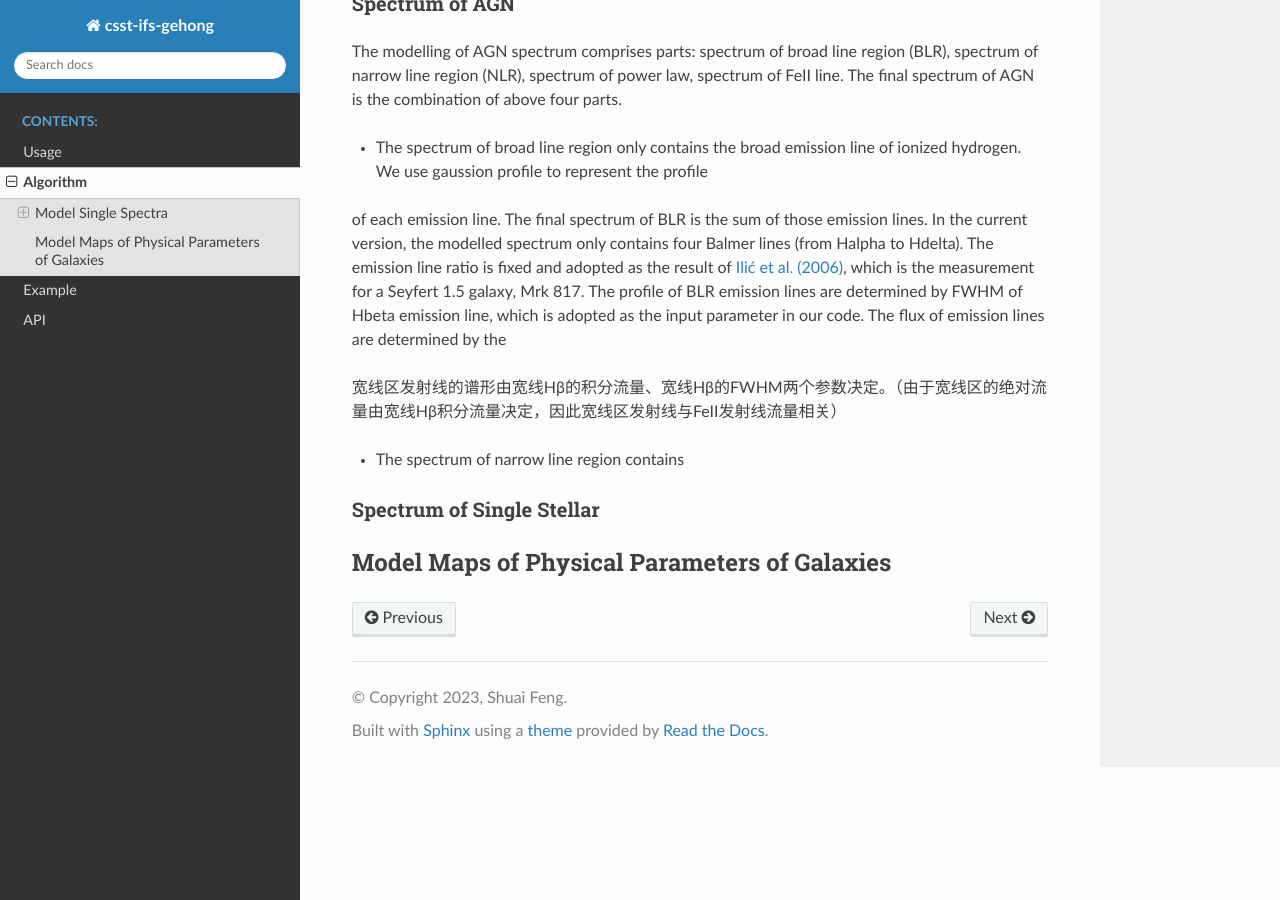
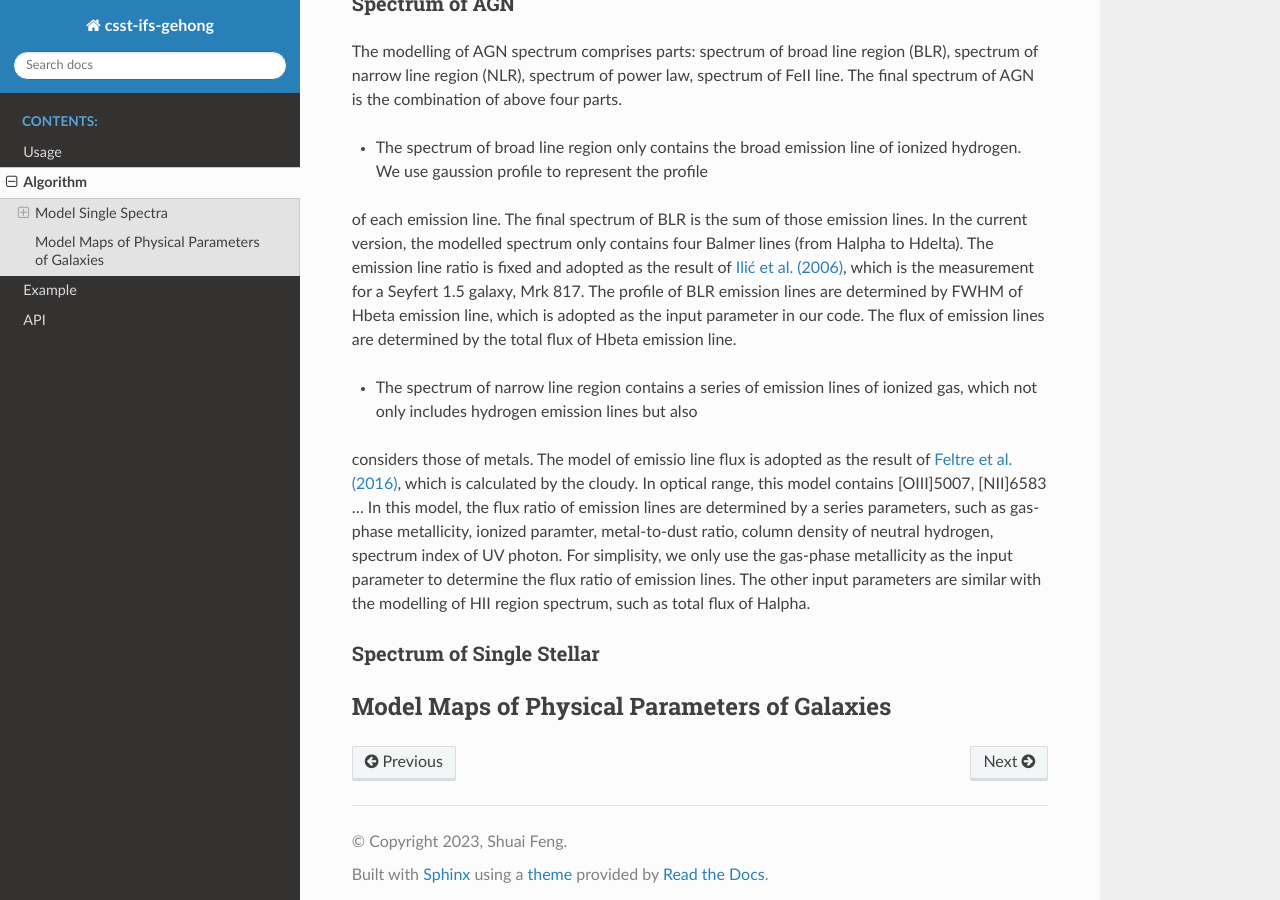
Before and after one commit to fengshuai0210/csst-ifs-gehong, a Sphinx documentation site: the page built from docs/source/algorithm.rst, in a window 1280 px wide and 900 px high, scrolled down 494 px. Built offline with Sphinx 7.4.7 and the Read the Docs theme 2.0.0, drawn with Linux system fonts in a browser that asks for light colours.

Commit message:
Update algorithm.rst

```diff
--- a/docs/source/algorithm.rst
+++ b/docs/source/algorithm.rst
@@ -27,11 +27,15 @@ of each emission line. The final spectrum of BLR is the sum of those emission li
 four Balmer lines (from Halpha to Hdelta). The emission line ratio is fixed and adopted as the result of
 `Ilić et al. (2006) <https://ui.adsabs.harvard.edu/abs/2006MNRAS.371.1610I/abstract>`_, which is the measurement for a Seyfert 1.5 galaxy, Mrk 817.
 The profile of BLR emission lines are determined by FWHM of Hbeta emission line, which is adopted as the input parameter in our code. The flux of
-emission lines are determined by the
+emission lines are determined by the total flux of Hbeta emission line.
 
-宽线区发射线的谱形由宽线Hβ的积分流量、宽线Hβ的FWHM两个参数决定。（由于宽线区的绝对流量由宽线Hβ积分流量决定，因此宽线区发射线与FeII发射线流量相关）
-
-* The spectrum of narrow line region contains
+* The spectrum of narrow line region contains a series of emission lines of ionized gas, which not only includes hydrogen emission lines but also
+considers those of metals. The model of emissio line flux is adopted as the result of
+`Feltre et al. (2016) <https://ui.adsabs.harvard.edu/abs/2016MNRAS.456.3354F/abstract>`_, which is calculated by the cloudy. In optical range, this
+model contains [OIII]5007, [NII]6583 ... In this model, the flux ratio of emission lines are determined by a series parameters, such as gas-phase metallicity,
+ionized paramter, metal-to-dust ratio, column density of neutral hydrogen, spectrum index of UV photon. For simplisity, we only use the
+gas-phase metallicity as the input parameter to determine the flux ratio of emission lines. The other input parameters are similar with the modelling
+of HII region spectrum, such as total flux of Halpha.
 
 Spectrum of Single Stellar
 ~~~~~~~~~~~~~~~~~~~~~~~~~~
```
